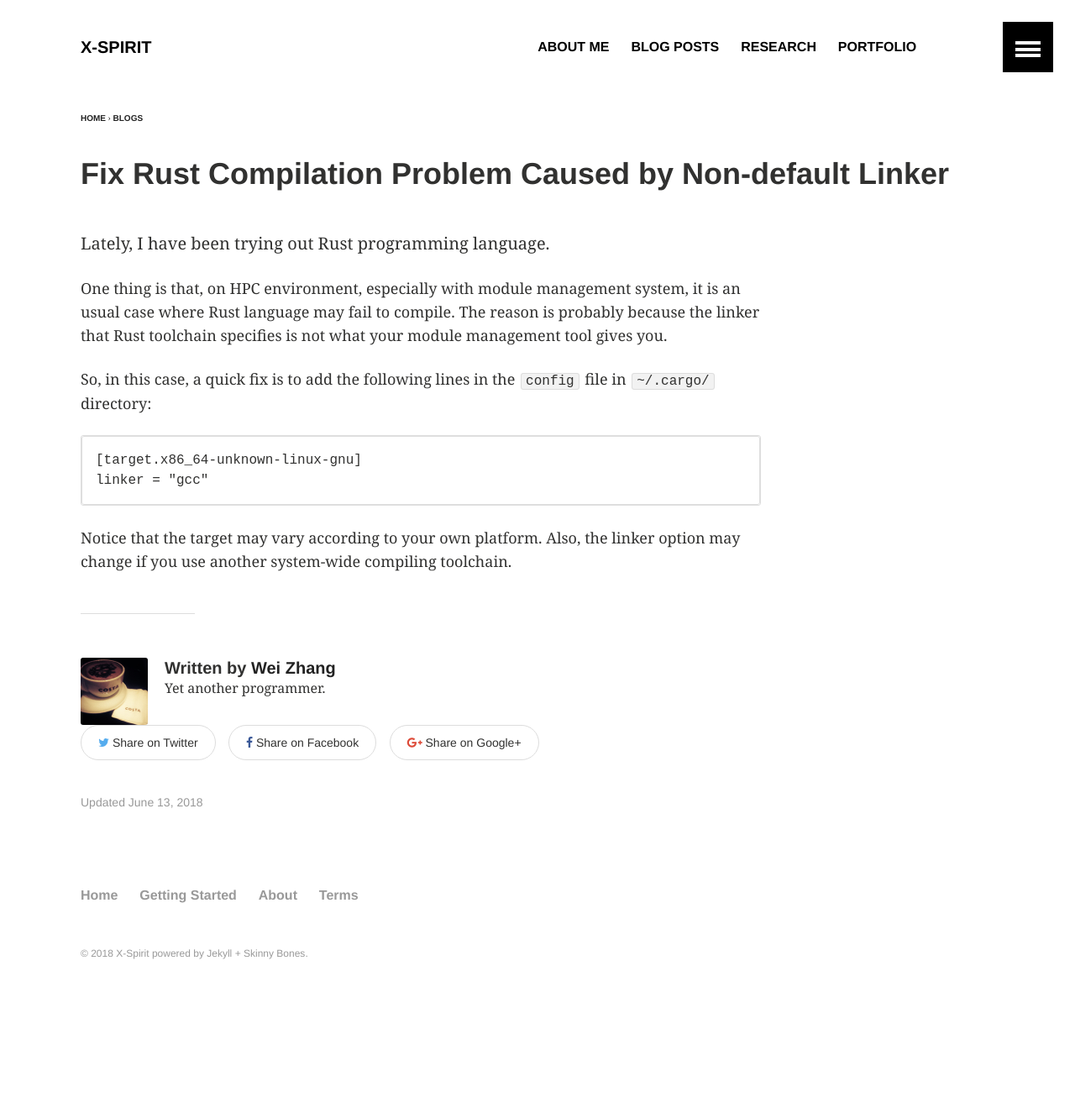
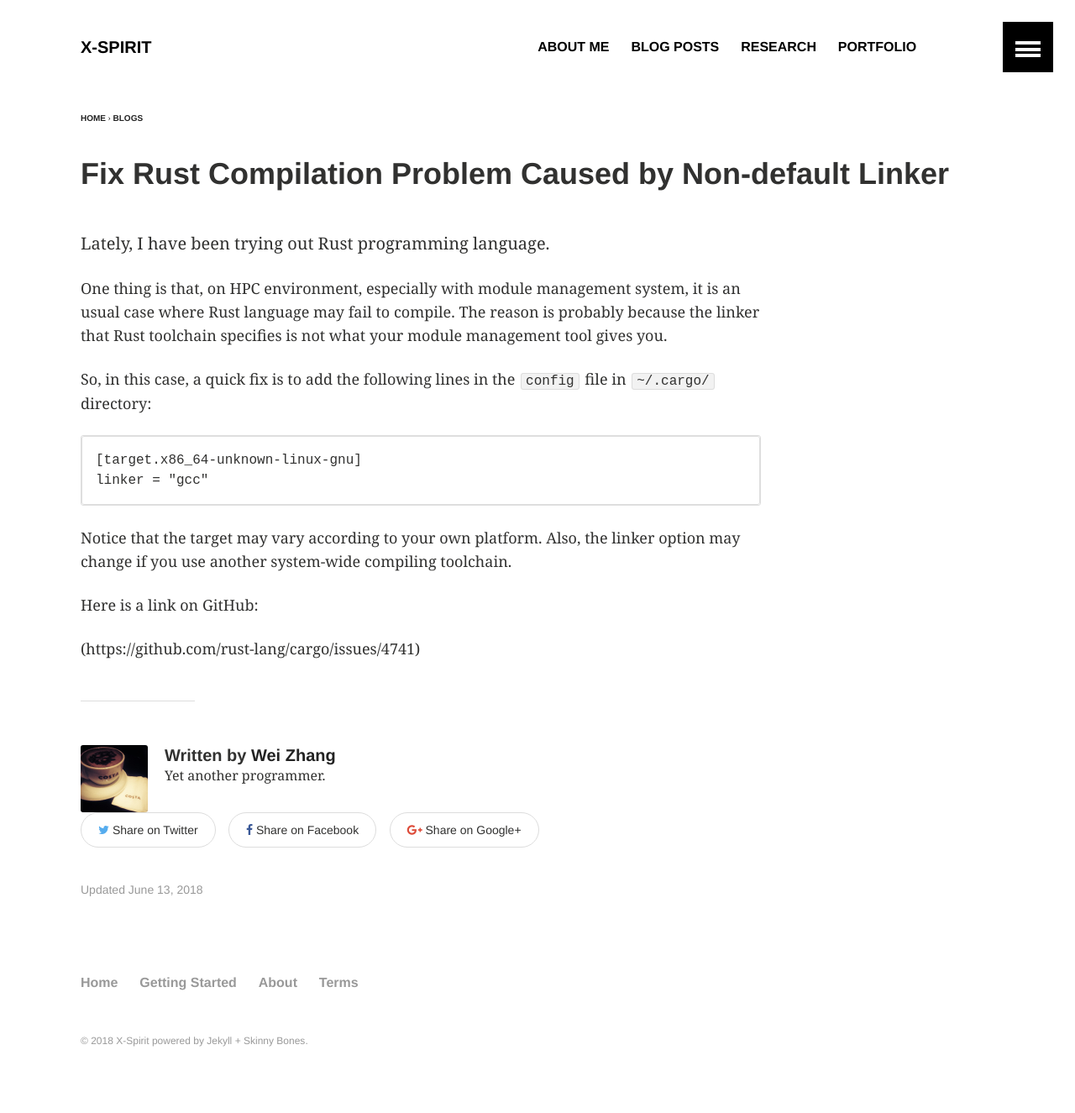
Before and after one commit to zhangwei217245/my_old_website, a Jekyll site: the page built from _posts/blogs/2018-06-13-fix-rust-compilation-problem-caused-by-non-default-linker.md, in a window 1280 px wide. Shown: the whole page at 84% size. Built offline with Jekyll 4.4.1, drawn with Linux system fonts in a browser that asks for light colours; before the commit the page ends 1221 px from its top, so only the background shows below that.

Commit message:
index change

````diff
--- a/_posts/blogs/2018-06-13-fix-rust-compilation-problem-caused-by-non-default-linker.md
+++ b/_posts/blogs/2018-06-13-fix-rust-compilation-problem-caused-by-non-default-linker.md
@@ -24,3 +24,7 @@ linker = "gcc"
 ```
 
 Notice that the target may vary according to your own platform. Also, the linker option may change if you use another system-wide compiling toolchain.
+
+Here is a link on GitHub:
+
+(https://github.com/rust-lang/cargo/issues/4741)
````
